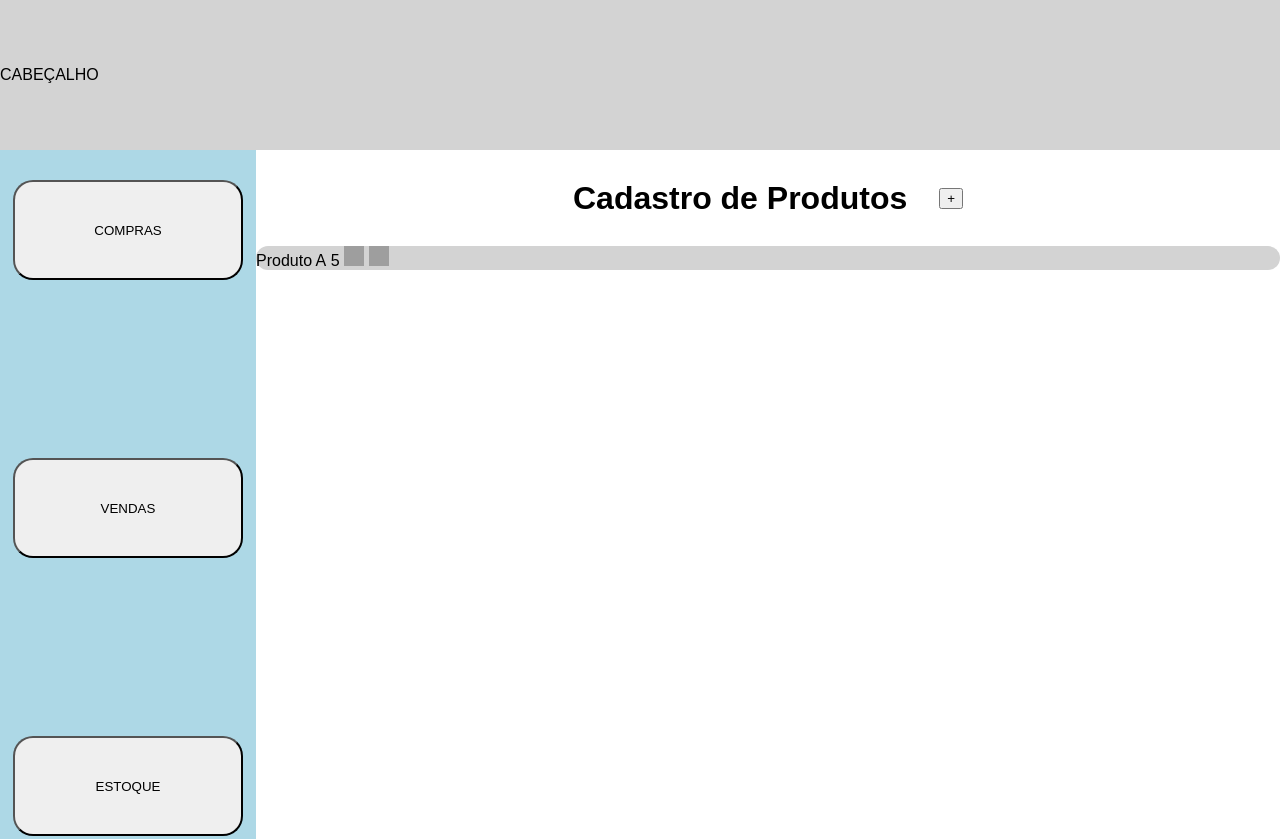
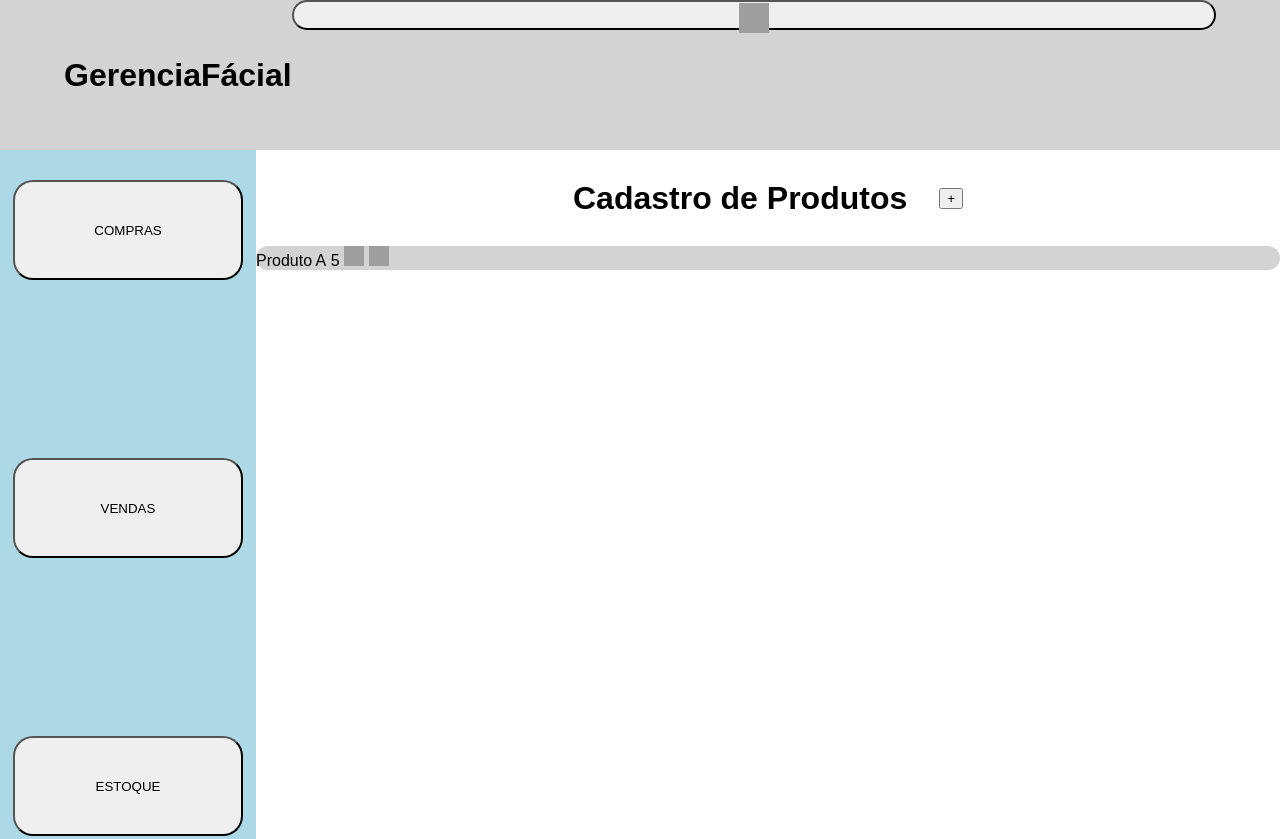
Before and after one commit to Darlan-Berg/GerenciaFacil, a plain HTML site: page templates/index.html in a window 1280 px wide. Shown: the top 839 px of the page. Drawn offline with Linux system fonts and the light colour scheme; files that its build step writes are made by us from their sources; grey boxes are pictures that could not be loaded.

Commit message:
Update index.html

```diff
--- a/templates/index.html
+++ b/templates/index.html
@@ -8,7 +8,8 @@
 <body>
     <!--FRANCIELE-->
     <div class="cabecalho">
-        CABEÇALHO
+        <h1>GerenciaFácial</h1>
+        <button class="botao"> <img src="https://img.icons8.com/?size=100&id=15277&format=png&color=000000" alt=""> </button>
     </div>
     <div class="conteudo">
         <!--GABRIEL-->
```
